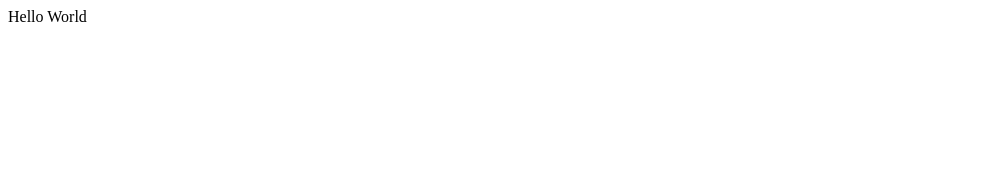
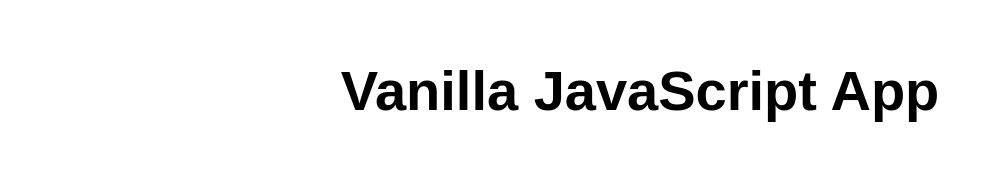
Before and after one commit to sulistiana18/my-first-static-web-app, a plain HTML site: page index.html in a window 1280 px wide. Shown: the whole page, without its empty margins (0-992 px from the left). Drawn offline with Linux system fonts and the light colour scheme.

Commit message:
Update index.html

```diff
--- a/index.html
+++ b/index.html
@@ -1,11 +1,17 @@
 <!DOCTYPE html>
-<html>
+<html lang="en">
+
 <head>
-    <meta charset="UTF-8">
-    <title>Hello World</title>
+  <meta charset="UTF-8">
+  <meta name="viewport" content="width=device-width, initial-scale=1.0">
+  <link rel="stylesheet" href="styles.css">
+  <title>Vanilla JavaScript App</title>
 </head>
 
 <body>
-    Hello World
+  <main>
+    <h1>Vanilla JavaScript App</h1>
+  </main>
 </body>
+
 </html>
```
